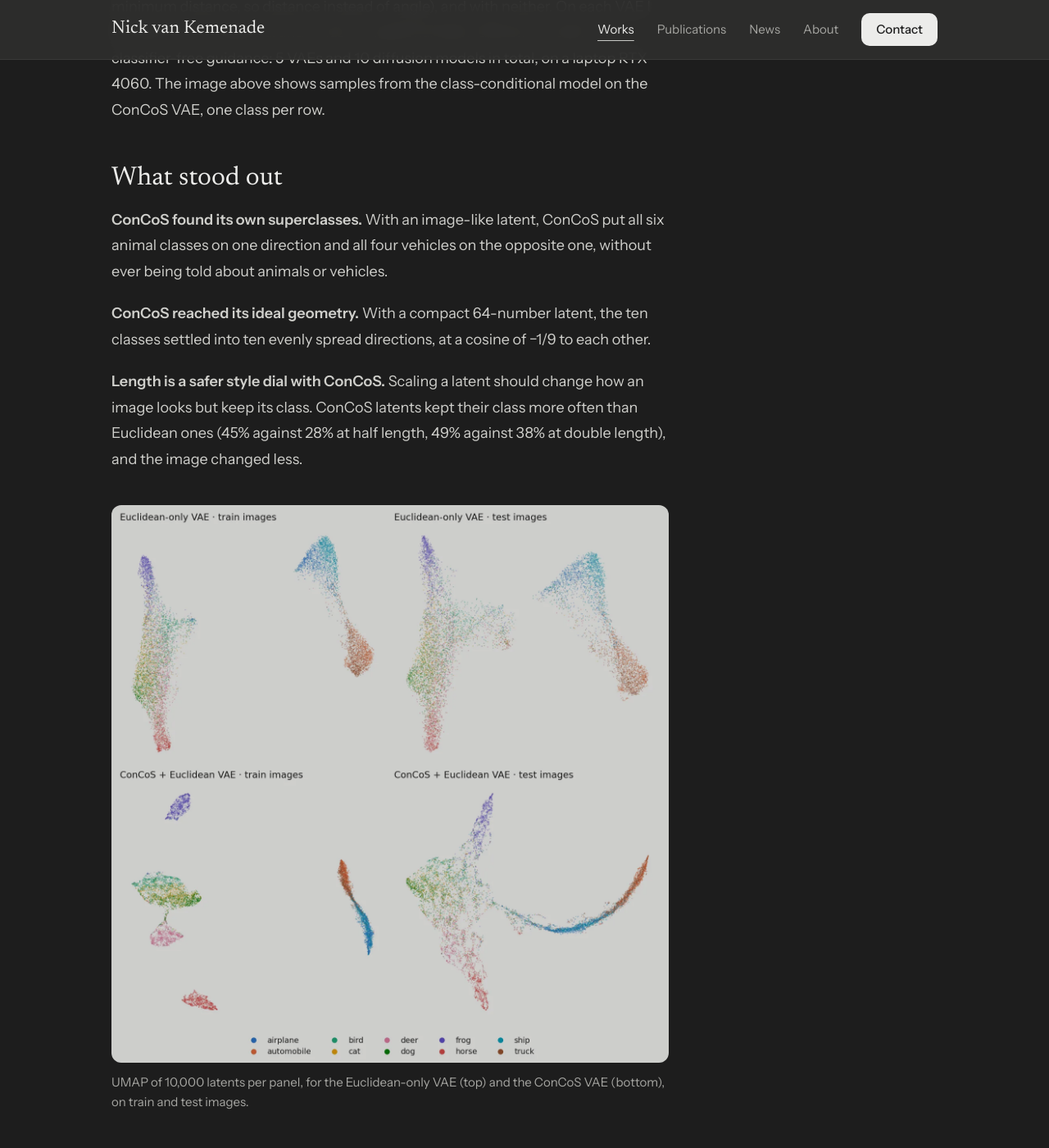
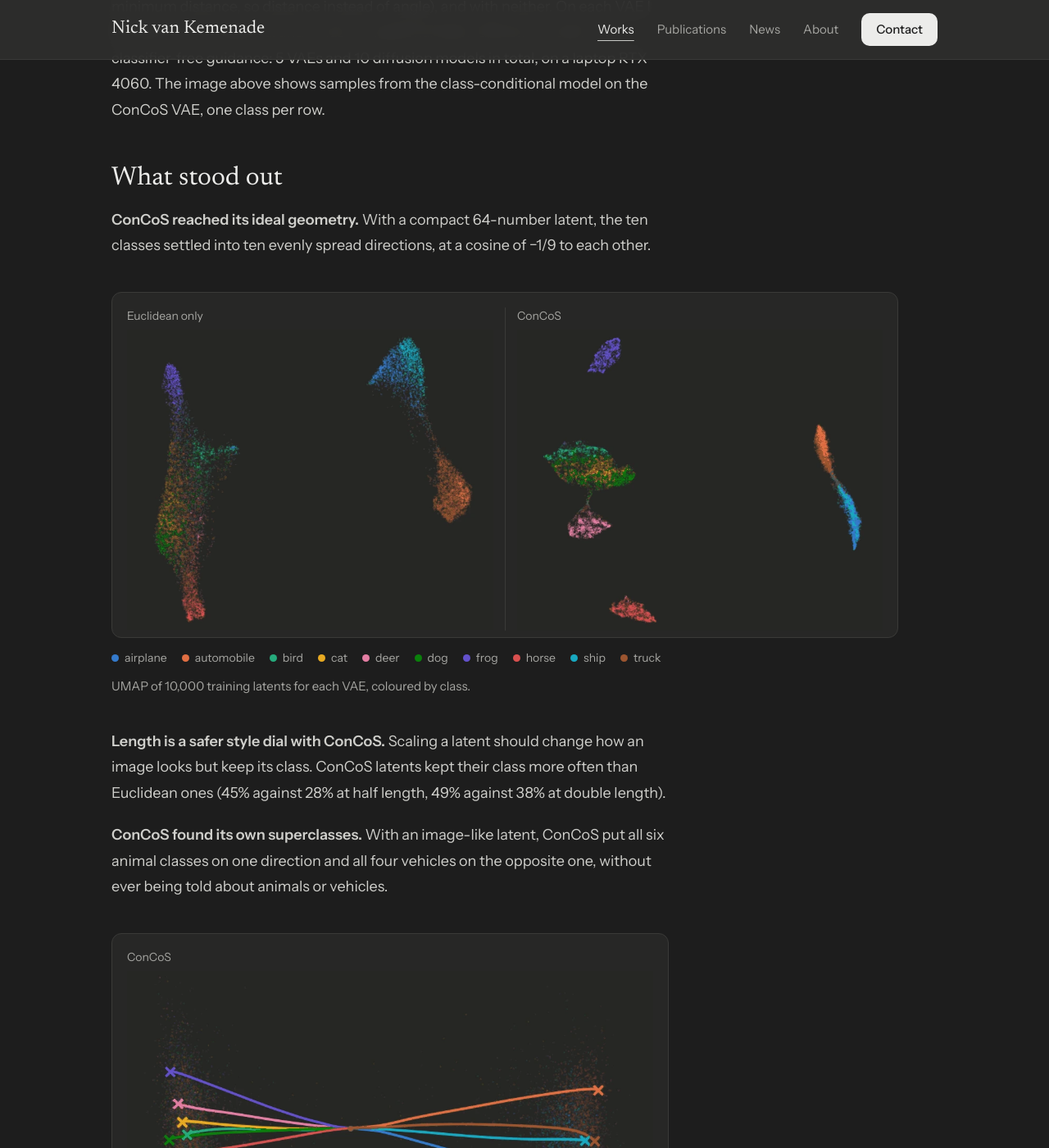
Before and after one commit to nickvankemenade-ai/nickvankemenade-ai.github.io, a Jekyll site: the page built from _works/concos-ldm.md, in a window 1280 px wide and 1400 px high, scrolled down 949 px. Shown: the whole window at 82% size. Built offline with Jekyll 4.4.1, drawn with Linux system fonts in a browser that asks for light colours; some of the changed text lies outside the part shown.

Commit message:
ConCoS latent diffusion: UMAP pair and diffusion paths on dark plates
Recoloured the UMAP plots for the dark theme with a divider between them,
added the ConCoS diffusion paths, moved the superclasses point next to
them, and dropped the line about the image changing less.

Co-Authored-By: Claude Opus 5.5 <noreply@anthropic.com>

```diff
--- a/_works/concos-ldm.md
+++ b/_works/concos-ldm.md
@@ -21,13 +21,25 @@ I trained VAEs on CIFAR-10 in three ways: with [ConCoS](/works/concos/), with a
 
 ## What stood out
 
+**ConCoS reached its ideal geometry.** With a compact 64-number latent, the ten classes settled into ten evenly spread directions, at a cosine of −1/9 to each other.
+
+<figure class="wide">
+  <div class="plate">
+    <div><p>Euclidean only</p><img src="/assets/works/concos-ldm/umap-euclidean.webp" alt="UMAP of training latents of the Euclidean-only VAE, coloured by CIFAR-10 class" loading="lazy"></div>
+    <div><p>ConCoS</p><img src="/assets/works/concos-ldm/umap-concos.webp" alt="UMAP of training latents of the ConCoS VAE, coloured by CIFAR-10 class" loading="lazy"></div>
+  </div>
+  <ul class="legend"><li><i style="background:#347acc"></i>airplane</li><li><i style="background:#e16f43"></i>automobile</li><li><i style="background:#26ab7c"></i>bird</li><li><i style="background:#e8aa22"></i>cat</li><li><i style="background:#e47ea3"></i>deer</li><li><i style="background:#0a800b"></i>dog</li><li><i style="background:#6351cc"></i>frog</li><li><i style="background:#d9504f"></i>horse</li><li><i style="background:#18a8c0"></i>ship</li><li><i style="background:#9c5530"></i>truck</li></ul>
+  <figcaption>UMAP of 10,000 training latents for each VAE, coloured by class.</figcaption>
+</figure>
+
+**Length is a safer style dial with ConCoS.** Scaling a latent should change how an image looks but keep its class. ConCoS latents kept their class more often than Euclidean ones (45% against 28% at half length, 49% against 38% at double length).
+
 **ConCoS found its own superclasses.** With an image-like latent, ConCoS put all six animal classes on one direction and all four vehicles on the opposite one, without ever being told about animals or vehicles.
 
-**ConCoS reached its ideal geometry.** With a compact 64-number latent, the ten classes settled into ten evenly spread directions, at a cosine of −1/9 to each other.
-
-**Length is a safer style dial with ConCoS.** Scaling a latent should change how an image looks but keep its class. ConCoS latents kept their class more often than Euclidean ones (45% against 28% at half length, 49% against 38% at double length), and the image changed less.
-
 <figure>
-  <img class="dim" src="/assets/works/concos-ldm/umap-train-test.webp" alt="UMAP plots of latents for the Euclidean-only VAE and the ConCoS plus Euclidean VAE, on train and test images, coloured by CIFAR-10 class." loading="lazy">
-  <figcaption>UMAP of 10,000 latents per panel, for the Euclidean-only VAE (top) and the ConCoS VAE (bottom), on train and test images.</figcaption>
+  <div class="plate one">
+    <div><p>ConCoS</p><img src="/assets/works/concos-ldm/paths-concos.webp" alt="class-conditional diffusion paths on the ConCoS VAE in PCA of the training latents, one per CIFAR-10 class" loading="lazy"></div>
+  </div>
+  <ul class="legend"><li><i style="background:#347acc"></i>airplane</li><li><i style="background:#e16f43"></i>automobile</li><li><i style="background:#26ab7c"></i>bird</li><li><i style="background:#e8aa22"></i>cat</li><li><i style="background:#e47ea3"></i>deer</li><li><i style="background:#0a800b"></i>dog</li><li><i style="background:#6351cc"></i>frog</li><li><i style="background:#d9504f"></i>horse</li><li><i style="background:#18a8c0"></i>ship</li><li><i style="background:#9c5530"></i>truck</li></ul>
+  <figcaption>Class-conditional diffusion paths on the ConCoS VAE, from one shared starting noise, one per class, in PCA of the training latents. Crosses mark where each path ends.</figcaption>
 </figure>
--- a/assets/css/styles.css
+++ b/assets/css/styles.css
@@ -537,6 +537,18 @@ html { scroll-padding-top: 96px; }
 .prose figure img { margin: 0; }
 .prose figcaption { margin-top: 12px; font-size: 15px; line-height: 1.6; color: var(--text-muted); }
 .prose img.dim { filter: brightness(0.82) saturate(0.95); }
+.prose figure.wide { width: min(960px, calc(100vw - 2 * clamp(20px, 5vw, 56px))); }
+.plate { display: grid; grid-template-columns: 1fr 1fr; padding: 18px 18px 8px; background: var(--surface); border: 1px solid var(--border); border-radius: 12px; }
+.plate.one { grid-template-columns: 1fr; }
+.plate > div { min-width: 0; padding: 0 14px; }
+.plate > div:first-child { padding-left: 0; }
+.plate > div:last-child { padding-right: 0; }
+.plate > div + div { border-left: 1px solid var(--border); }
+.plate p { margin: 0 0 6px; font-size: 14px; line-height: 1.5; color: var(--text-muted); }
+.prose .plate img { margin: 0; border-radius: 0; width: 100%; }
+.legend { display: flex; flex-wrap: wrap; gap: 6px 18px; margin: 14px 0 0; padding: 0; list-style: none; font-size: 14px; line-height: 1.5; color: var(--text-muted); }
+.legend li { display: flex; align-items: center; gap: 7px; }
+.legend i { display: inline-block; width: 9px; height: 9px; border-radius: 50%; }
 .prose blockquote { margin: 32px 0; padding-left: 24px; border-left: 2px solid var(--silver); color: var(--text); font-family: var(--serif); font-size: 22px; }
 .prose code { font-size: 0.9em; background: var(--surface); padding: 2px 6px; border-radius: 4px; }
 .prose pre code { padding: 0; background: none; }
@@ -707,6 +719,9 @@ html { scroll-padding-top: 96px; }
   .tl-thumb { order: -1; width: 96px; height: 96px; }
   .tl-thumb.empty { display: none; }
   .pub { gap: 20px; }
+  .plate { grid-template-columns: minmax(0, 1fr); }
+  .plate > div { padding: 0; }
+  .plate > div + div { border-left: 0; border-top: 1px solid var(--border); padding-top: 14px; margin-top: 8px; }
   .pub-fig { width: 140px; height: 140px; }
   .zigzag { gap: 64px; }
   .zz-row { gap: 24px; }
```
Also changed, not shown: assets/works/concos-ldm/paths-concos.webp (added), assets/works/concos-ldm/umap-concos.webp (added), assets/works/concos-ldm/umap-euclidean.webp (added), assets/works/concos-ldm/umap-train-test.webp (deleted).
